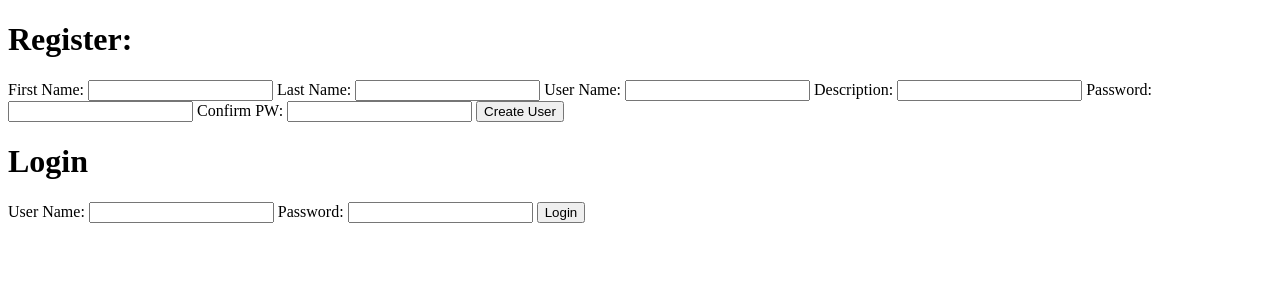
After one commit to cdemiguel13/Grocery-Planner, a Django app: template grocery_planner_proj/grocery_planner_app/templates/index2.html in a window 1280 px wide. The commit adds this page. Shown: the top 300 px of the page. Run offline with Django 3.2, Linux system fonts and the light colour scheme; the template is opened without the code that fills it, so the values that code supplies are empty.

Commit message:
added register and login functions

```diff
--- /dev/null
+++ b/grocery_planner_proj/grocery_planner_app/templates/index2.html
@@ -0,0 +1,37 @@
+<!DOCTYPE html>
+<html lang="en">
+<head>
+    <meta charset="UTF-8">
+    <meta name="viewport" content="width=device-width, initial-scale=1.0">
+    <title>THE Grocery Planner</title>
+</head>
+<body>
+    {% if messages %}
+    <div id='errors'>
+        {% for message in messages %}
+            <p>- {{message}} -</p>
+        {% endfor %}
+    </div>
+    {% endif %}
+    <h1>Register:</h1>
+
+    <form action="/register" method=POST>
+        {% csrf_token %}
+        First Name: <input type="text" name='fname'>
+        Last Name: <input type="text" name='lname'>
+        User Name: <input type="text" name='user_name'>
+        Description: <input type="text" name='desc'>
+        Password: <input type="password" name='pw'>
+        Confirm PW: <input type="password" name='confpw'>
+        <input type="submit" value='Create User'>
+    </form>
+
+    <h1>Login</h1>
+    <form action="/login" method=POST>
+        {% csrf_token %}
+        User Name: <input type="text" name='user_name'>
+        Password: <input type="password" name='pw'>
+        <input type="submit" value='Login'>
+    </form>
+</body>
+</html>
--- a/grocery_planner_proj/grocery_planner_app/templates/index.html
+++ b/grocery_planner_proj/grocery_planner_app/templates/success.html
@@ -6,6 +6,10 @@
     <title>THE Grocery Planner</title>
 </head>
 <body>
-    <h1>Welcome.</h1>
+    <div>
+        <a href="/logout">Logout</a>
+        <h1>Welcome {{request.session.user}}</h1>
+
+        <div>
 </body>
 </html>
--- a/grocery_planner_proj/grocery_planner_app/urls.py
+++ b/grocery_planner_proj/grocery_planner_app/urls.py
@@ -3,4 +3,8 @@ from . import views
 
 urlpatterns = [
     path('',views.index ),
+    path("register", views.register),
+    path("logout", views.logout),
+    path("success", views.success),
+    path("login", views.login),
 ]
```
Also changed, not shown: grocery_planner_proj/grocery_planner_app/models.py (+3 -10 lines), grocery_planner_proj/grocery_planner_app/views.py (+35 -0 lines), grocery_planner_proj/db.sqlite3, grocery_planner_proj/grocery_planner_app/migrations/0001_initial.py (added).
